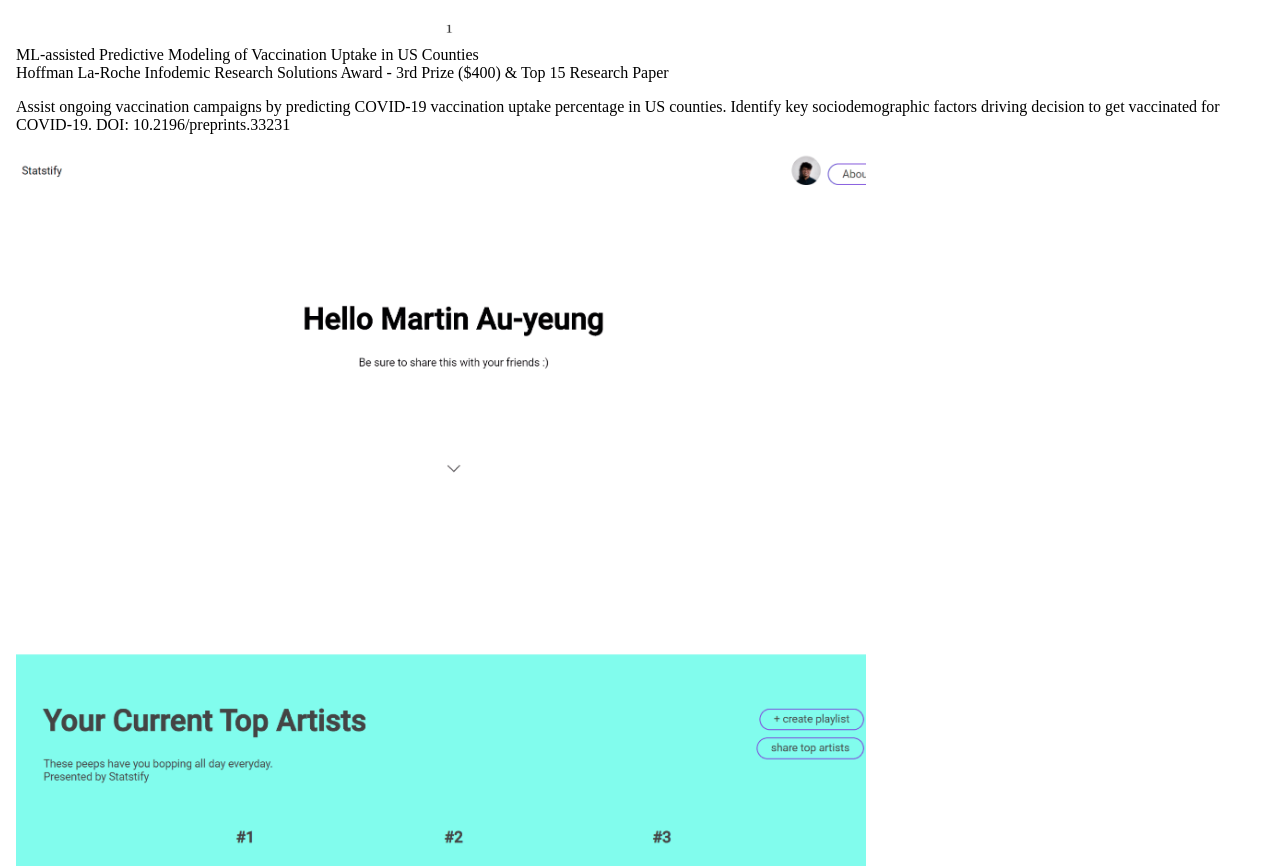
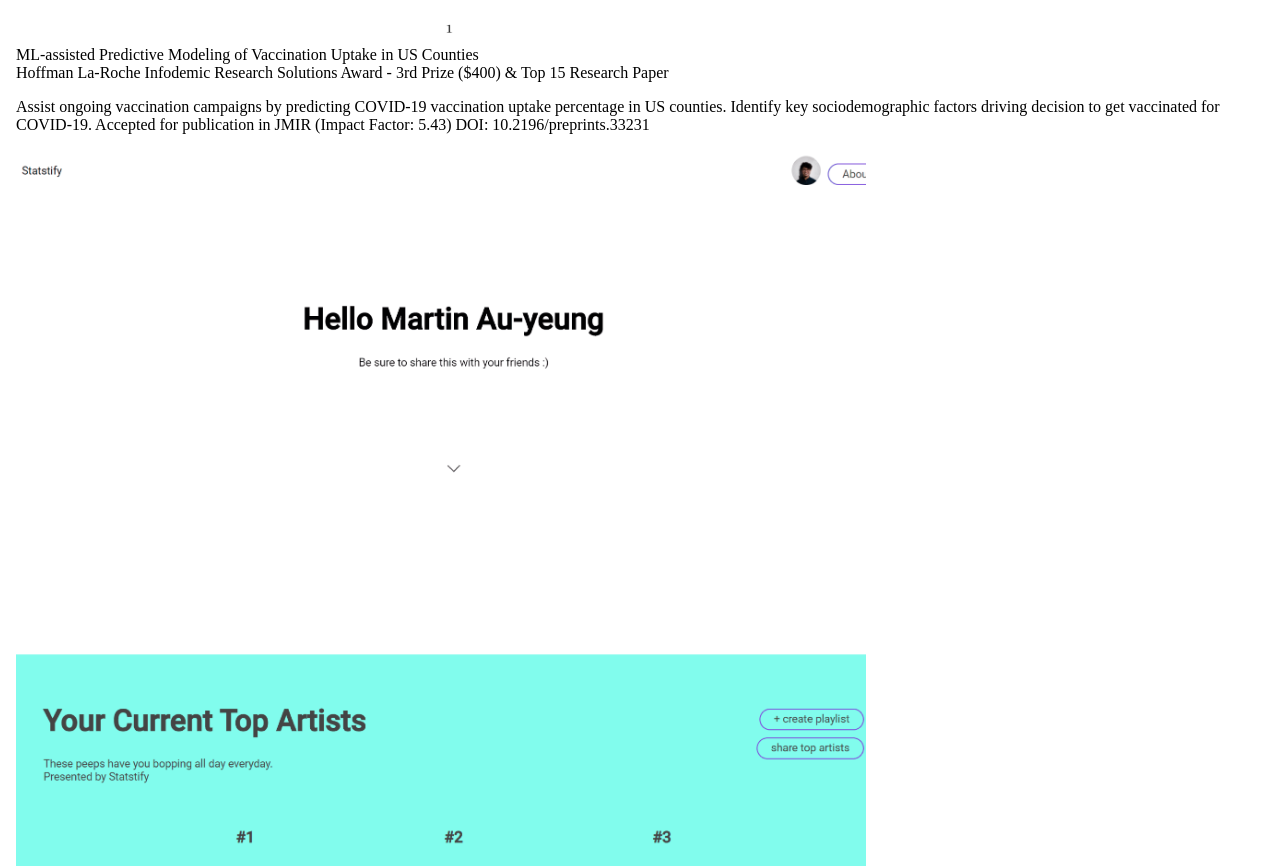
Before and after one commit to Foamyseal/foamyseal.github.io, a Next.js app: page / in a window 1280 px wide. Shown: the part 1975-2841 px from the top of the page. Built offline with nearby package versions, Linux system fonts and the light colour scheme.

Commit message:
update about me

```diff
--- a/components/projects/projects.tsx
+++ b/components/projects/projects.tsx
@@ -14,7 +14,7 @@ const projectList = [
   {
     title: "ML-assisted Predictive Modeling of Vaccination Uptake in US Counties",
     description:
-      "Assist ongoing vaccination campaigns by predicting COVID-19 vaccination uptake percentage in US counties. Identify key sociodemographic factors driving decision to get vaccinated for COVID-19. DOI: 10.2196/preprints.33231",
+      "Assist ongoing vaccination campaigns by predicting COVID-19 vaccination uptake percentage in US counties. Identify key sociodemographic factors driving decision to get vaccinated for COVID-19. Accepted for publication in JMIR (Impact Factor: 5.43) DOI: 10.2196/preprints.33231",
     award1: "Hoffman La-Roche Infodemic Research Solutions Award - 3rd Prize ($400) & Top 15 Research Paper",
     award2: "",
     image: "/projectImages/manuscript.png",
```
